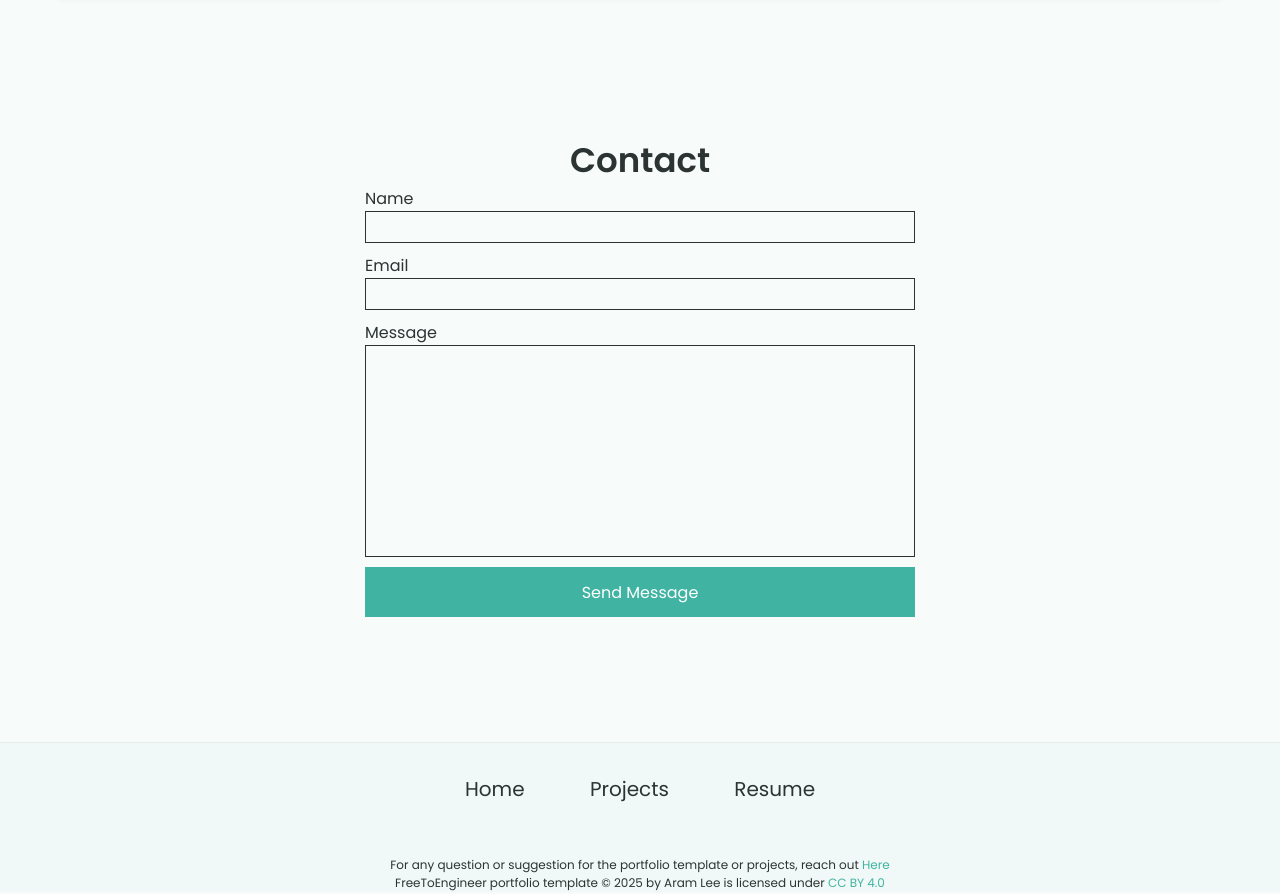
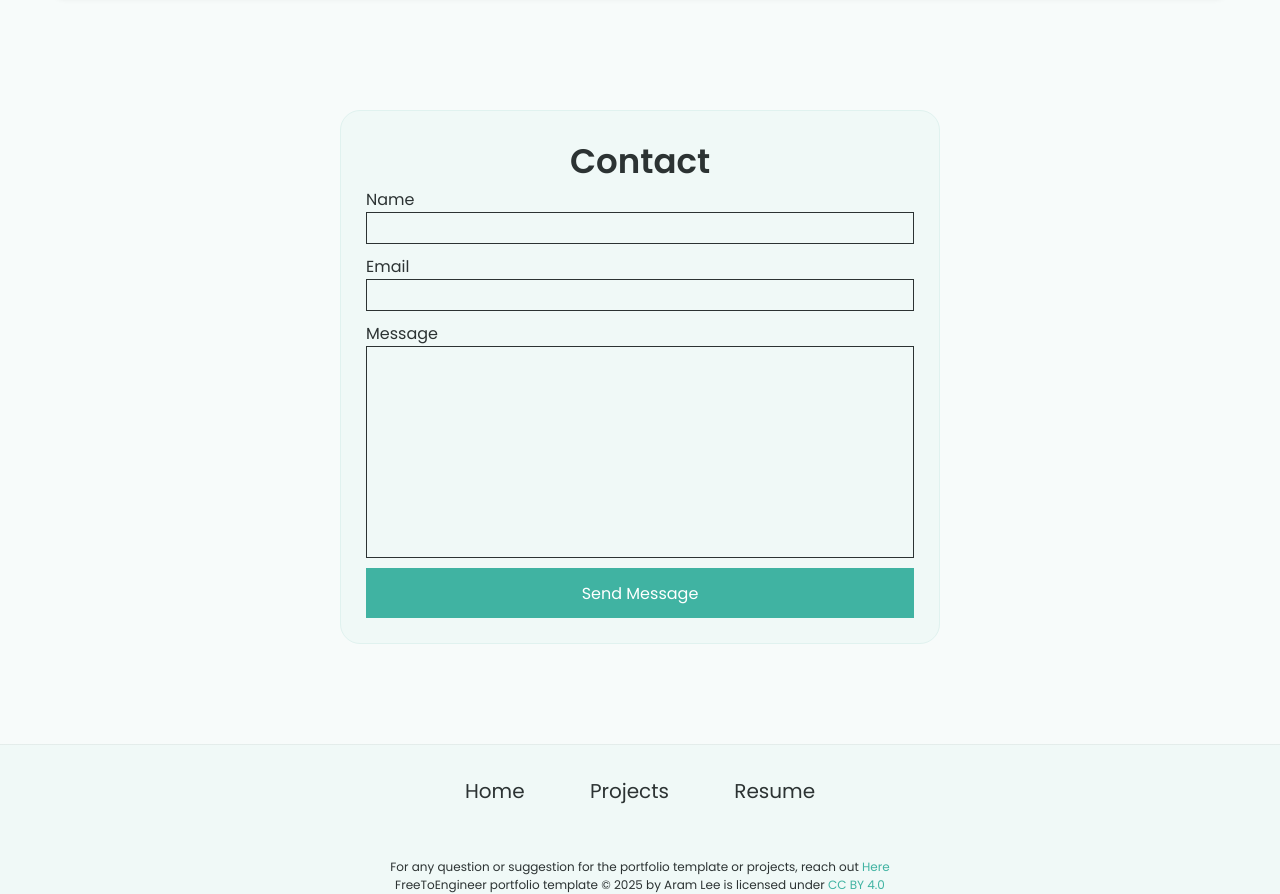
Before and after one commit to jaysonmendoza/jaysonmendoza.github.io, a Jekyll site: the page built from index.html, in a window 1280 px wide. Shown: the part 2208-3102 px from the top of the page. Built offline with Jekyll 4.4.1, drawn with Linux system fonts in a browser that asks for light colours.

Commit message:
Update styles.css

```diff
--- a/css/styles.css
+++ b/css/styles.css
@@ -320,7 +320,7 @@
     height: 100%; /* Take full height of grid cell */
     box-sizing: border-box;
     padding: 15px;
-    background: var(--background-color);
+    background-color: var(--light-background-color);
     box-shadow: 0 4px 6px -1px rgba(0, 0, 0, 0.1),
                 0 2px 4px -1px rgba(0, 0, 0, 0.06);
     border-radius: 8px;
@@ -424,9 +424,10 @@
     margin-bottom: 15px;
     padding: 15px;
     border-radius: 15px;
-    border: 1px solid rgba(0, 0, 0, 0.05);
+    background-color: var(--light-background-color);   /* ✅ added */
+    border: 1px solid var(--border-color);             /* ✅ changed */
     box-shadow: 0 4px 6px -1px rgba(0, 0, 0, 0.1),
-                  0 2px 4px -1px rgba(0, 0, 0, 0.06);
+                0 2px 4px -1px rgba(0, 0, 0, 0.06);
    }
 
 .skills-section .skill-categories .category-label {
@@ -462,7 +463,8 @@
     margin: 0 auto;
     border-radius: 20px;
     margin-bottom: 100px;
-
+    background-color: var(--light-background-color); /* ← added */
+    border: 1px solid var(--border-color);           /* ← added */
 }
 
 .contact-section h2 {
```
